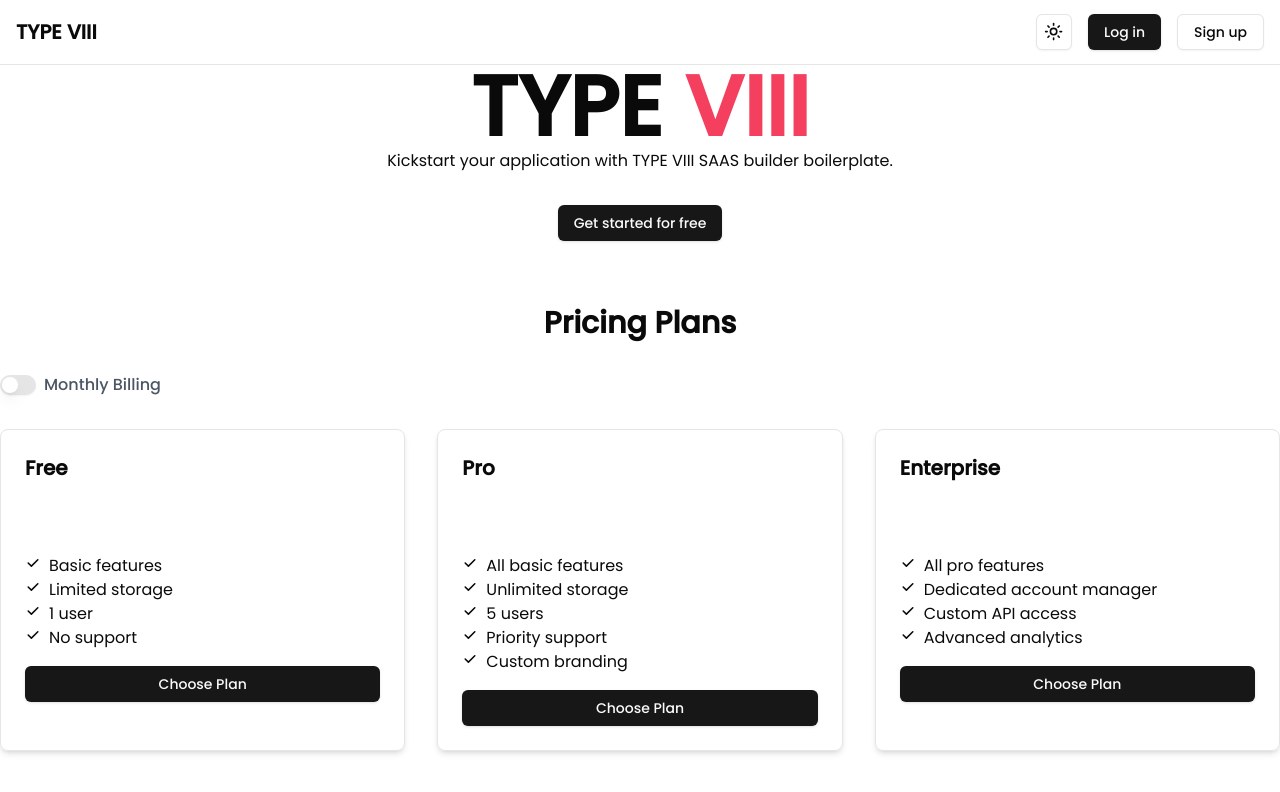
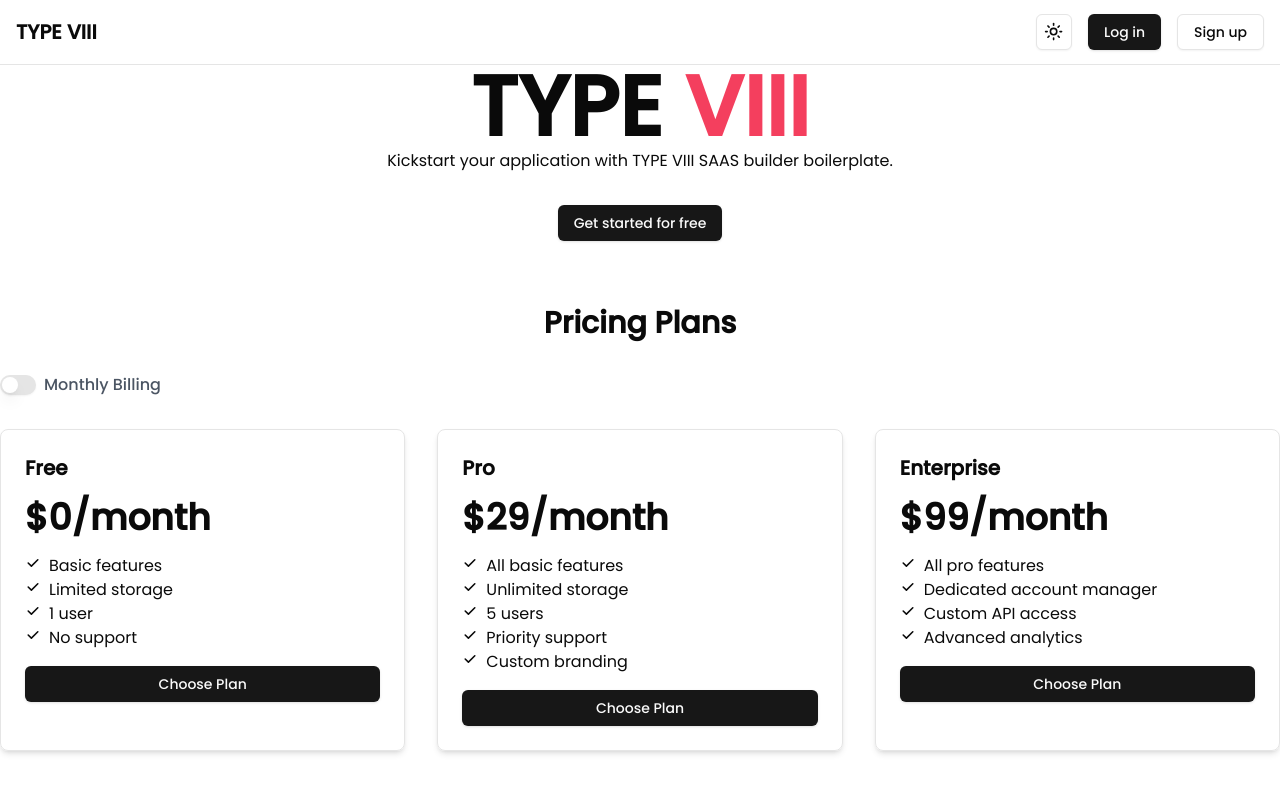
Before and after one commit to nemethdavid03/quiz, a Next.js app: page / in a window 1280 px wide. Shown: the top 792 px of the page. Built offline with nearby package versions, Linux system fonts and the light colour scheme; no server answers.

Commit message:
Updated Pricing.tsx

```diff
--- a/src/components/Pricing.tsx
+++ b/src/components/Pricing.tsx
@@ -98,14 +98,24 @@ export const Pricing = () => {
                             className="text-4xl font-bold mb-4"
                             variants={{
                                 annual: { opacity: 1, y: 0 },
-                                monthly: { opacity: 0, y: 20 },
+                                monthly: { opacity: 1, y: 0 },
                             }}
                             initial={isAnnual ? "annual" : "monthly"}
                             animate={isAnnual ? "annual" : "monthly"}
                             transition={{ duration: 0.3 }}
                         >
                             ${isAnnual ? plan.annualPrice : plan.price}/
-                            {isAnnual ? 'year' : 'month'}
+                            <motion.span
+                                variants={{
+                                    annual: { opacity: 1, y: 0 },
+                                    monthly: { opacity: 1, y: 0 },
+                                }}
+                                initial={isAnnual ? "annual" : "monthly"}
+                                animate={isAnnual ? "annual" : "monthly"}
+                                transition={{ duration: 0.3 }}
+                            >
+                                {isAnnual ? 'year' : 'month'}
+                            </motion.span>
                         </motion.div>
                         <ul>
                             {plan.features.map((feature, i) => (
```
